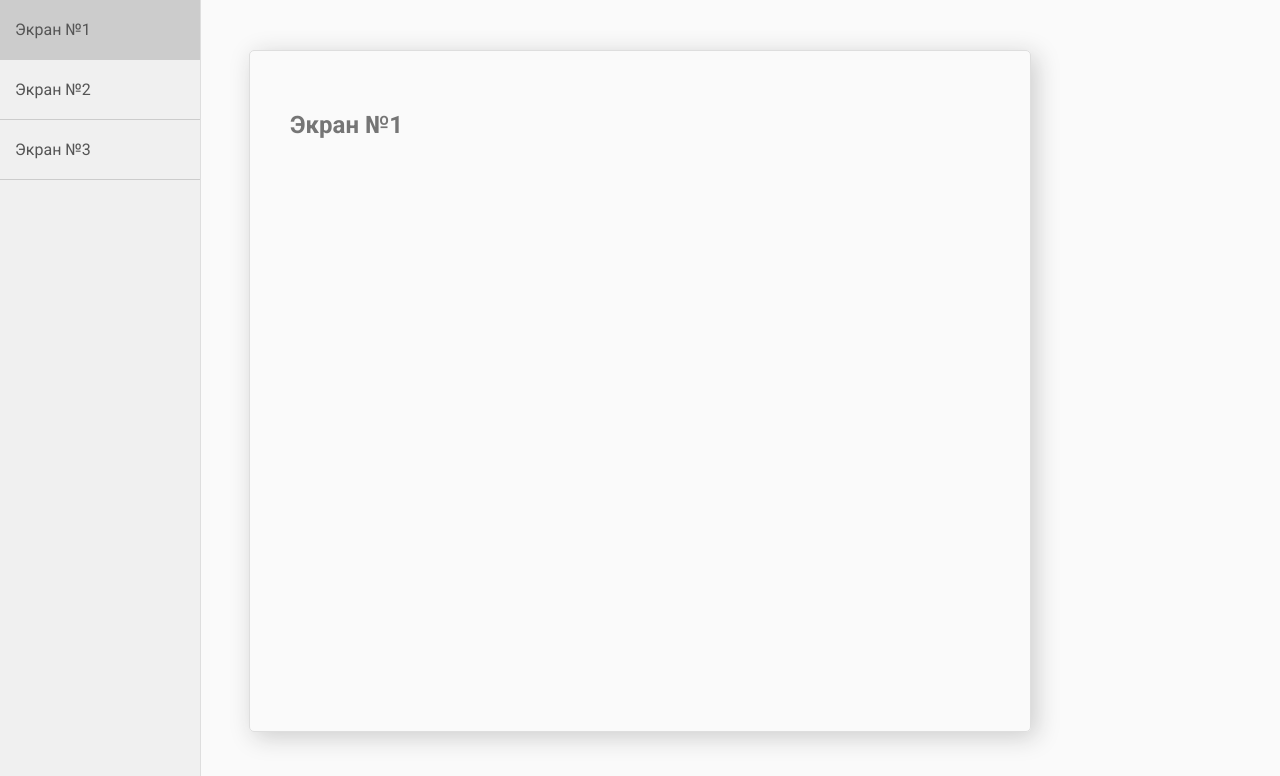
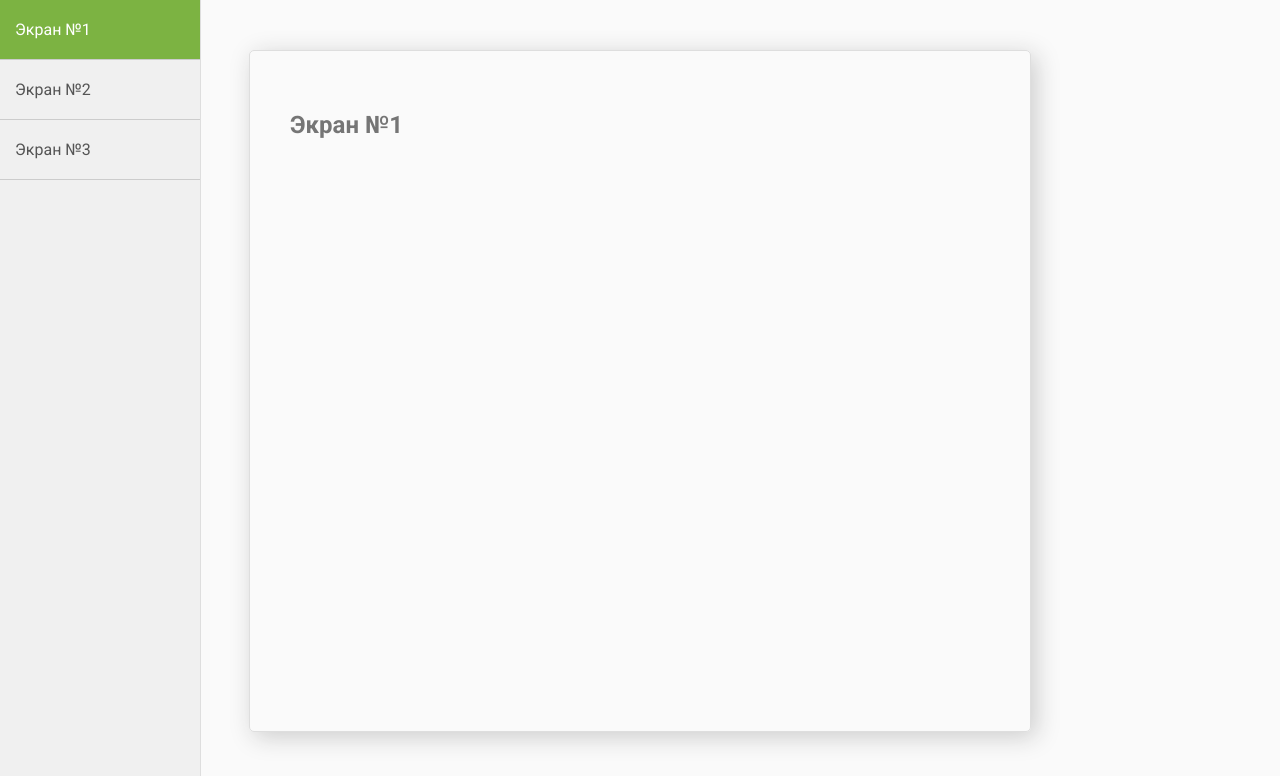
Before and after one commit to AlekseyTrubitsyn/react-spa, a React app: page / in a window 1280 px wide. Shown: the top 776 px of the page. Built offline with nearby package versions, Linux system fonts and the light colour scheme.

Commit message:
improve styles

```diff
--- a/public/app.css
+++ b/public/app.css
@@ -42,11 +42,7 @@ body > div {
     border-bottom: 1px solid #ccc;
 }
 
-.navigation-menu__item:hover { background: #ccc; }
-
-.navigation-menu__item--active { background: #ddd; }
-
-.navigation-menu__item a {
+.navigation-menu__button {
     display: block;
 
     padding: 20px 15px;
@@ -54,6 +50,17 @@ body > div {
     text-decoration: none;
 
     color: #555;
+}
+
+.navigation-menu__button:hover {
+    background: #a0cb72;
+    color: white;
+}
+
+.navigation-menu__button--active,
+.navigation-menu__button--active:hover {
+    background: #7cb342;
+    color: white;
 }
 
 .screen {
--- a/src/components/NavigationMenuItem.jsx
+++ b/src/components/NavigationMenuItem.jsx
@@ -1,7 +1,7 @@
 import React from 'react';
 
 function NavigationMenuItem(props) {
-  const className = 'navigation-menu__item' + ((props.active) ? ' navigation-menu__item--active' : '');
+  const linkClassName = 'navigation-menu__button' + ((props.active) ? ' navigation-menu__button--active' : '');
 
   function handleClick(e) {
     e.preventDefault();
@@ -9,8 +9,8 @@ function NavigationMenuItem(props) {
   }
 
   return (
-    <li className={className}>
-      <a href="#" onClick={handleClick} id={props.id}>{props.title}</a>
+    <li className='navigation-menu__item'>
+      <a className={linkClassName} href="#" onClick={handleClick} id={props.id}>{props.title}</a>
     </li>
   )
 }
```
